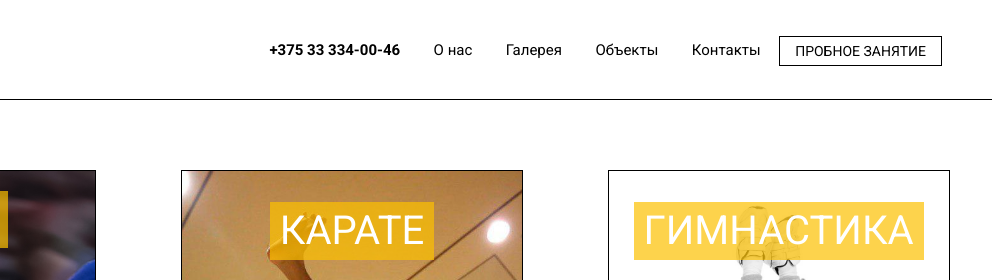
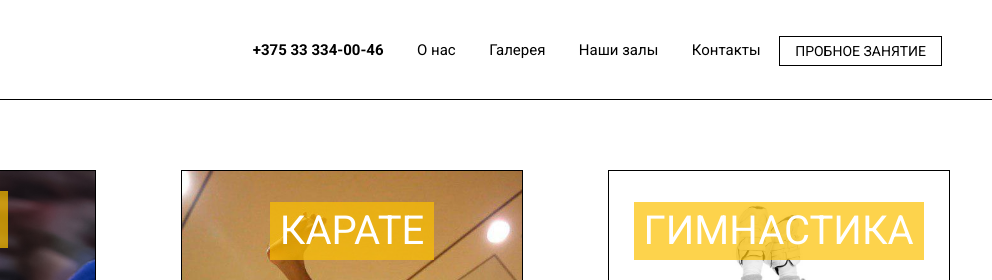
Before and after one commit to lionsbelarus/lions, a plain HTML site: page index.html in a window 1280 px wide. Shown: the top 280 px of the page, 288-1280 px from the left. Drawn offline with nearby package versions, Linux system fonts and the light colour scheme.

Commit message:
*objects rename

```diff
--- a/index.html
+++ b/index.html
@@ -48,7 +48,7 @@
             <a href="#gallery" class="header-nav__link">Галерея</a>
           </li>
           <li class="header-nav__item">
-            <a href="#objects" class="header-nav__link">Объекты</a>
+            <a href="#objects" class="header-nav__link">Наши залы</a>
           </li>
           <li class="header-nav__item">
             <a href="#contacts" class="header-nav__link">Контакты</a>
```
